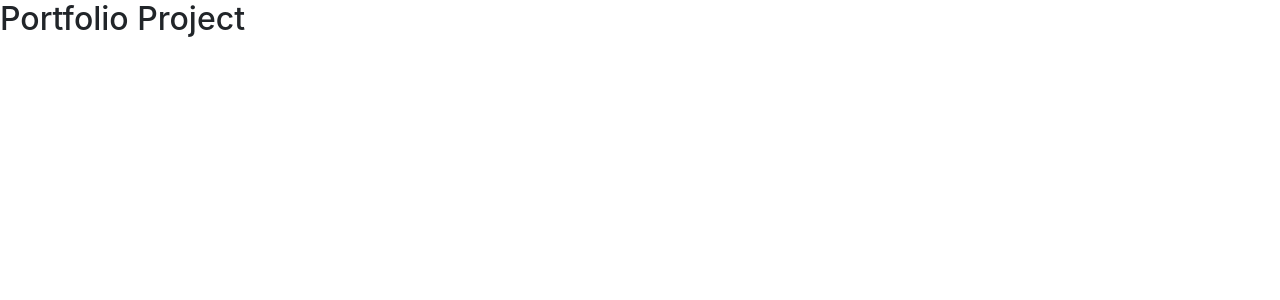
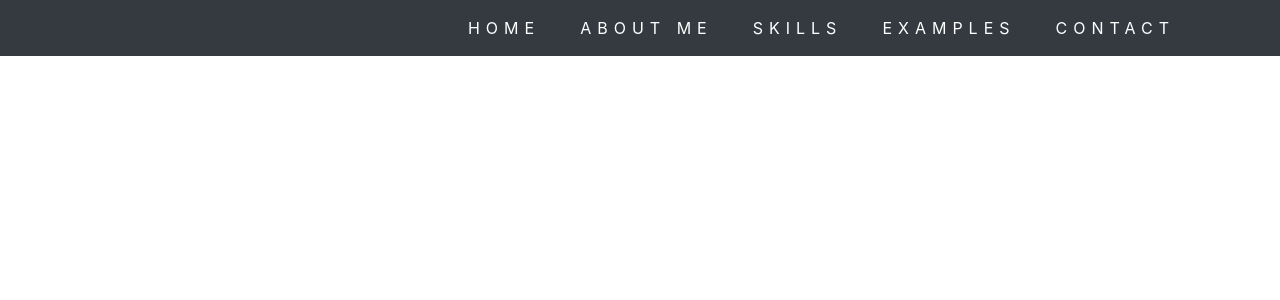
Before and after one commit to infiniteoo/react_portfolio_2021, a React (Create React App) app: page / in a window 1280 px wide. Shown: the top 300 px of the page. Built offline with nearby package versions, Linux system fonts and the light colour scheme.

Commit message:
working on the navbar, adding styles

```diff
--- a/src/App.css
+++ b/src/App.css
@@ -0,0 +1,32 @@
+/********* MENU LINKS ******/
+@import url('https://fonts.googleapis.com/css2?family=Roboto+Condensed:wght@300&display=swap');
+
+:root {
+    --primary-white: #fff;
+}
+
+body {
+    font-family: 'Roboto Condensed';
+}
+
+nav a.nav-link {
+
+    letter-spacing: 0.375rem;
+    cursor: pointer;
+}
+
+nav ul li {
+    text-transform: uppercase;
+}
+
+.navbar-nav > li > a {
+    margin-right: 0.75rem;
+    margin-left: 0.75rem;
+    color: var(--primary-white) !important;
+}
+
+.navbar-brand {
+    max-width: 17.25rem;
+    padding: 0 !important;
+    height: 6rem !important;
+}
--- a/src/App.js
+++ b/src/App.js
@@ -1,11 +1,12 @@
 import './App.css';
 import 'bootstrap/dist/css/bootstrap.min.css';
+import Navbar from './components/Navbar';
 
 
 function App() {
 
     return(
-        <h2>Portfolio Project</h2>
+        <Navbar></Navbar>
     )
 }
 export default App;
--- /dev/null
+++ b/src/components/Navbar.js
@@ -0,0 +1,56 @@
+import React from "react";
+
+const Navbar = () => {
+  return (
+    <nav className="navbar navbar-expand-lg navbar-light bg-dark">
+      <div className="container">
+
+
+        <button
+          className="navbar-toggler"
+          type="button"
+          data-toggle="collapse"
+          data-target="#navbarSupportedContent"
+          aria-controls="navbarSupportedContent"
+          aria-expanded="false"
+          aria-label="Toggle navigation"
+        >
+          <span className="navbar-toggler-icon"></span>
+        </button>
+
+        <div className="collapse navbar-collapse" id="navbarSupportedContent">
+          <ul className="navbar-nav ml-auto">
+            <li className="nav-item active">
+              <a className="nav-link" href="#">
+                Home <span className="sr-only">(current)</span>
+              </a>
+            </li>
+            <li className="nav-item">
+              <a className="nav-link" href="#">
+                About Me
+              </a>
+            </li>
+            <li className="nav-item">
+              <a className="nav-link" href="#">
+                skills
+              </a>
+            </li>
+            <li className="nav-item">
+              <a className="nav-link" href="#">
+                Examples
+              </a>
+            </li>
+            <li className="nav-item">
+              <a className="nav-link" href="#">
+                Contact
+              </a>
+            </li>
+
+          </ul>
+        </div>
+      </div>
+    </nav>
+  );
+};
+
+export default Navbar;
```
Also changed, not shown: 1 other file (tests, documents, lock files or other folders).
